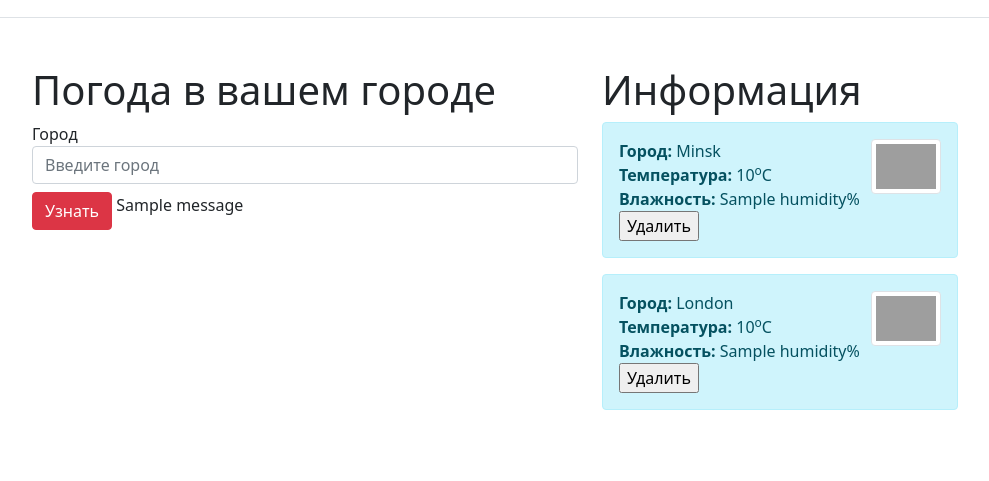
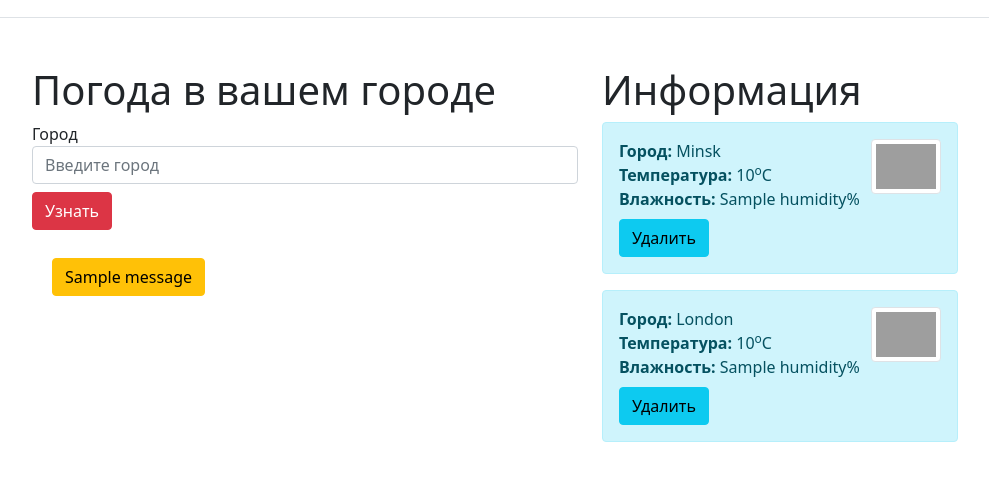
Before and after one commit to Vladimir-82/Weather, a Django app: page / in a window 1280 px wide. Shown: the part 149-630 px from the top of the page, without its empty margins (50-1039 px from the left). Run offline with Django 4.2, Linux system fonts and the light colour scheme; data comes from the database, SQL or seed files in the repository; both versions use the stored data as it was after the commit; one stand-in notice (Sample message) is shown; a database or web service that is not in the repository returns one stand-in record (values such as "Sample title"); data that the repository does not hold is empty; some libraries are stand-ins or nearby versions; grey boxes are pictures that could not be loaded.

Commit message:
i did it

```diff
--- a/WeatherApp/weather/static/weather/css/weather.css
+++ b/WeatherApp/weather/static/weather/css/weather.css
@@ -17,3 +17,7 @@
 alert alert-info.btn btn-success {
     float: right;
 }
+
+.msg {
+    margin: 20px;
+}
--- a/WeatherApp/weather/templates/weather/index.html
+++ b/WeatherApp/weather/templates/weather/index.html
@@ -10,9 +10,12 @@
             {{ form.name }}
             <input type="submit" name="send" value="Узнать" class="mt-2 btn btn-danger">
             {% if messages %}
-                {% for message in messages %}
-                    {{ message }}
-                {% endfor %}
+                <div class="msg">
+                    {% for message in messages %}
+                        <input type="button" value="{{ message }}" class="mt-2 btn btn-warning">
+<!--                        <button>{{ message }}</button>-->
+                    {% endfor %}
+                </div>
             {% endif %}
         </form>
         </div>
@@ -27,7 +30,7 @@
                 {% csrf_token %}
                 <input type="hidden" name="_method" value="delete">
                 <input name="city_name" id="city_name" value="{{ info.city }}" class="mt-3 btn btn-info" hidden>
-                <input value="Удалить" type="submit">
+                <input value="Удалить" type="submit" class="mt-2 btn btn-info">
                 </form>
             </div>
             {% endfor %}
```
Also changed, not shown: WeatherApp/db.sqlite3.
